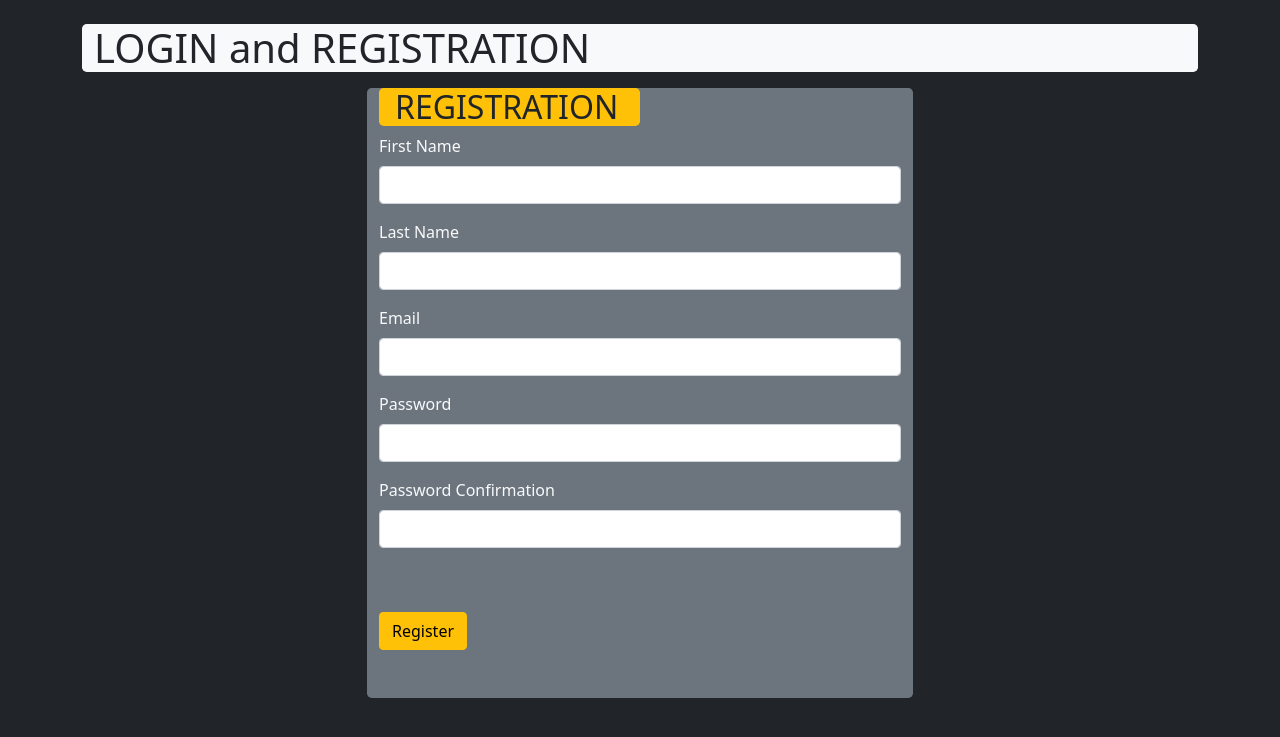
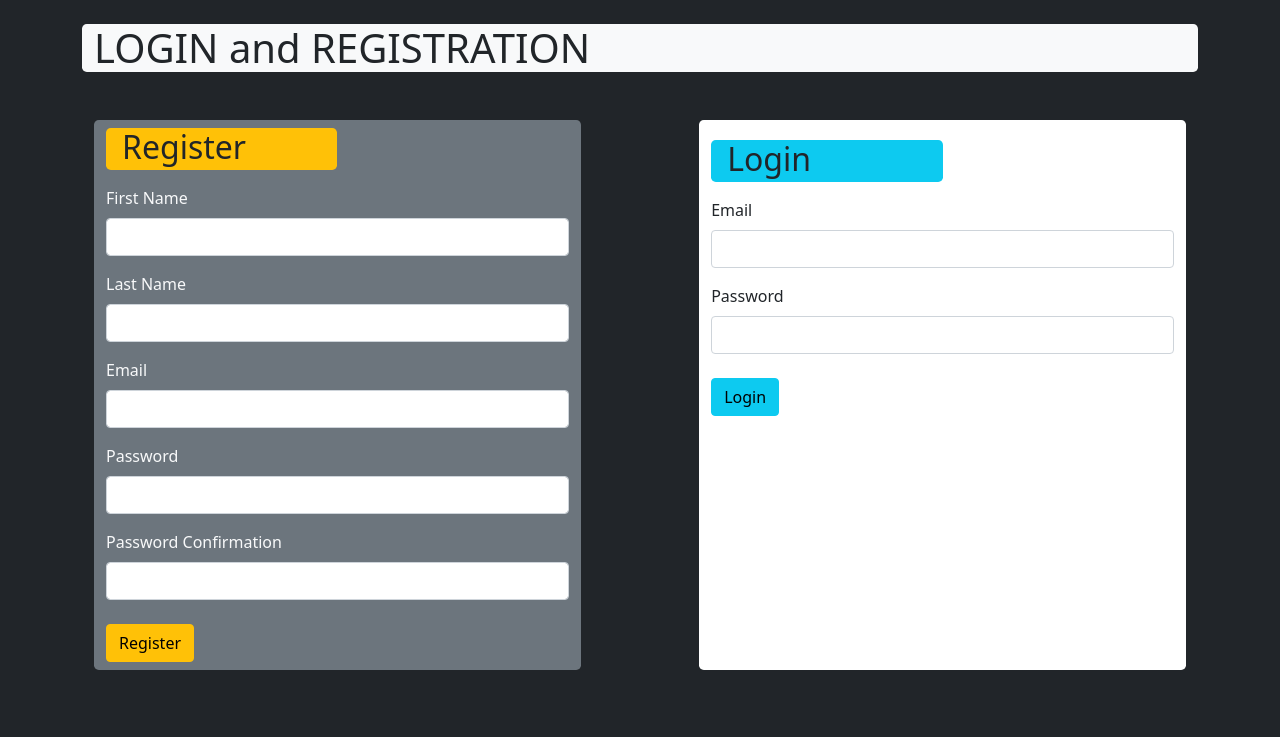
Before and after one commit to CragarDev/login_registration, a Flask app: page / in a window 1280 px wide. Shown: the top 737 px of the page. Run offline with Flask 2, Linux system fonts and the light colour scheme.

Commit message:
login functionality

```diff
--- a/flask_app/controllers/user_controller.py
+++ b/flask_app/controllers/user_controller.py
@@ -1,3 +1,4 @@
+from crypt import methods
 from flask_app.models.users_model import User
 from flask_app import app
 from flask import render_template, redirect, request, session, flash
@@ -45,6 +46,35 @@ def register_user():
     return redirect("/dashboard")
 
 
+# t- ===========================================
+# ? PROCESS FORM - / Login
+# t- ===========================================
+@app.route("/login_user", methods=["POST"])
+def login_user():
+
+    # validate info
+    if not User.validate_login(request.form):
+        return redirect("/")
+
+    # query based on form data
+    query_data = {
+        "email": request.form["email"]
+    }
+
+    logged_in_user = User.get_by_email(query_data)
+
+    # put user_id into session
+    session["user_id"] = logged_in_user.id
+
+    # redirect
+    return redirect("/dashboard")
+
+
+# * ===========================================
+# ? RENDER / Dashboard
+# * ===========================================
+
+
 # * ===========================================
 # ? RENDER / Create
 # * ===========================================
--- a/flask_app/templates/index.html
+++ b/flask_app/templates/index.html
@@ -13,7 +13,7 @@
   <!-- start -- Heading -->
   <main class="container mt-4">
     <div class="container bg-light text-dark rounded-3 ">
-      <h1 class="mt-1">LOGIN and REGISTRATION</h1>
+      <h1 class="mt-1 mb-5">LOGIN and REGISTRATION</h1>
     </div>
     <p class="w-100"></p>
     <!-- end -- Heading -->
@@ -32,12 +32,12 @@
 
 
     <!-- start -- Registration -->
-    <div class="container">
+    <div class="container d-flex justify-content-center">
 
 
-      <div class="container bg-secondary text-light rounded-3 w-50">
+      <div class="container bg-secondary text-light rounded-3 w-100">
 
-        <h2 class="mt-2 ps-3 w-50  rounded-3 text-dark bg-warning">REGISTRATION</h2>
+        <h2 class="mt-2 ps-3 mb-3 w-50 pb-1 rounded-3 text-dark bg-warning">Register</h2>
 
         <form action="/register_user" method="post">
 
@@ -66,11 +66,32 @@
             <input type="text" name="password_confirmation" class="form-control">
           </div>
 
-          <button type="submit" class="btn btn-warning mt-5 mb-5">Register</button>
+          <button type="submit" class="btn btn-warning mt-2 mb-2">Register</button>
 
         </form>
       </div>
-      <p class="w-100"></p>
+      <p class="w-25"></p>
+
+      <div class="container bg-white text-dark rounded-3 w-100 pt-1">
+
+        <h2 class="mt-3 mb-3 pb-1 ps-3 w-50 rounded-3 text-dark bg-info">Login</h2>
+
+        <form action="/login_user" method="post">
+
+          <div class="mb-3">
+            <label for="email" class="form-label">Email</label>
+            <input type="text" name="email" class="form-control">
+          </div>
+
+          <div class="mb-3">
+            <label for="password" class="form-label">Password</label>
+            <input type="text" name="password" class="form-control">
+          </div>
+
+          <button type="submit" class="btn btn-info mt-2 mb-2">Login</button>
+
+        </form>
+      </div>
 
 
 
```
Also changed, not shown: flask_app/models/users_model.py (+34 -1 lines).
